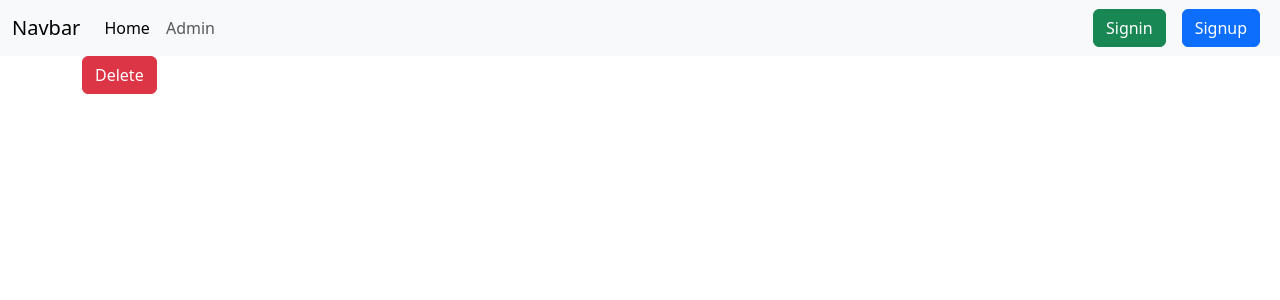
After one commit to himel5113/Project-300, a Django app: page /delete-post/2 in a window 1280 px wide. The commit adds this page. Shown: the top 300 px of the page. Run offline with Django 5.2, Linux system fonts and the light colour scheme; data comes from the database, SQL or seed files in the repository; both versions use the stored data as it was after the commit.

Commit message:
added delete post functionality

```diff
--- a/lost_and_found_portal_MU/app/urls.py
+++ b/lost_and_found_portal_MU/app/urls.py
@@ -14,4 +14,5 @@ urlpatterns = [
     path('found-item/', views.found_items_view, name = 'found_items_view'),
     path('lost-item/', views.lost_items_view, name = 'lost_items_view'),
     path('edit-post/<int:item_id>', views.edit_post_view, name = 'edit_post_view'),
+    path('delete-post/<int:item_id>', views.delete_post_view, name = 'delete_post_view'),
 ]
--- a/lost_and_found_portal_MU/app/views.py
+++ b/lost_and_found_portal_MU/app/views.py
@@ -370,3 +370,16 @@ def edit_post_view(request, item_id):
     else:
         form = ItemForm(instance=item)
     return render(request, 'app/basic/edit_post.html', {'form' : form, 'item' : item})
+
+
+
+# Delete post
+def delete_post_view(request, item_id):
+    item = get_object_or_404(Items, id = item_id)
+    if request.method == 'POST':
+        item.delete()
+        if item.type == 'Found':
+            return redirect('found_items_view')
+        else:
+            return redirect('lost_items_view')
+    return render(request, 'app/basic/delete_post.html', {'item' : item})
--- /dev/null
+++ b/lost_and_found_portal_MU/templates/app/basic/delete_post.html
@@ -0,0 +1,11 @@
+{% extends "app/layout.html" %}
+
+
+{% block content %}
+
+<form method = 'POST'>
+    {% csrf_token %}
+    <button class="btn btn-danger">Delete</button>
+</form>
+
+{% endblock %}
--- a/lost_and_found_portal_MU/templates/app/basic/found_items.html
+++ b/lost_and_found_portal_MU/templates/app/basic/found_items.html
@@ -22,7 +22,7 @@
                         <p class="card-text">{{ item.description }}</p>
                         {% if item.publisherInfo.username == user.username %}
                             <a href="{% url 'edit_post_view' item.id %}" class="btn btn-primary">Edit Post</a>
-                            <a href="" class="btn btn-danger">Delete Post</a>
+                            <a href="{% url 'delete_post_view' item.id %}" class="btn btn-danger">Delete Post</a>
                         {% endif %}
                         <!--<a href="" class="btn btn-warning mt-2">Claim This Item</a>-->
                     </div>
--- a/lost_and_found_portal_MU/templates/app/basic/lost_items.html
+++ b/lost_and_found_portal_MU/templates/app/basic/lost_items.html
@@ -22,7 +22,7 @@
                         <p class="card-text">{{ item.description }}</p>
                         {% if item.publisherInfo.username == user.username %}
                             <a href="{% url 'edit_post_view' item.id %}" class="btn btn-primary">Edit Post</a>
-                            <a href="" class="btn btn-danger">Delete Post</a>
+                            <a href="{% url 'delete_post_view' item.id %}" class="btn btn-danger">Delete Post</a>
                         {% endif %}
                         <!--<a href="" class="btn btn-warning mt-2">Claim This Item</a>-->
                     </div>
```
Also changed, not shown: lost_and_found_portal_MU/db.sqlite3.
